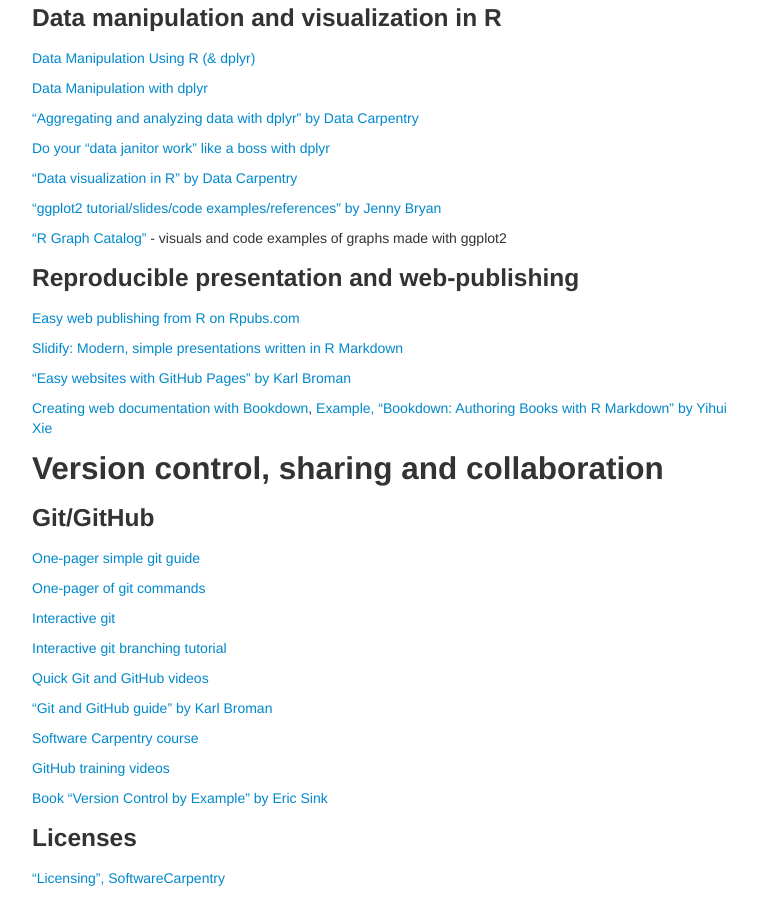
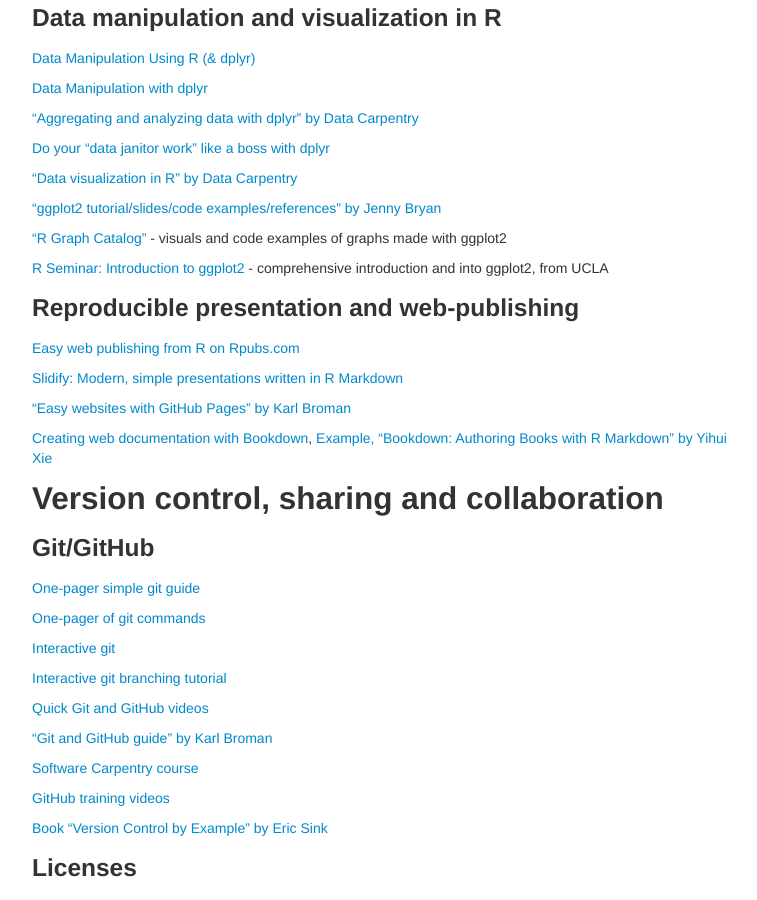
Before and after one commit to mdozmorov/BIOS692, a Jekyll site: the page built from pages/references.md, in a window 1280 px wide and 900 px high, scrolled down 2074 px. Shown: the whole window, without its empty margins (258-1015 px from the left). Built offline with Jekyll 4.4.1, drawn with Linux system fonts in a browser that asks for light colours.

Commit message:
Add UCLA ggplot2 link

```diff
--- a/pages/references.md
+++ b/pages/references.md
@@ -122,6 +122,9 @@ title: References, "Reproducible research tools" course, BIOS 692
 
 ["R Graph Catalog"](http://shiny.stat.ubc.ca/r-graph-catalog/) - visuals and code examples of graphs made with ggplot2
 
+[R Seminar: Introduction to ggplot2](http://www.ats.ucla.edu/stat/r/seminars/ggplot2_intro/ggplot2_intro.htm) - comprehensive introduction and into ggplot2, from UCLA
+
+
 ### Reproducible presentation and web-publishing {#publishing}
 
 [Easy web publishing from R on Rpubs.com](http://rpubs.com/)
```
